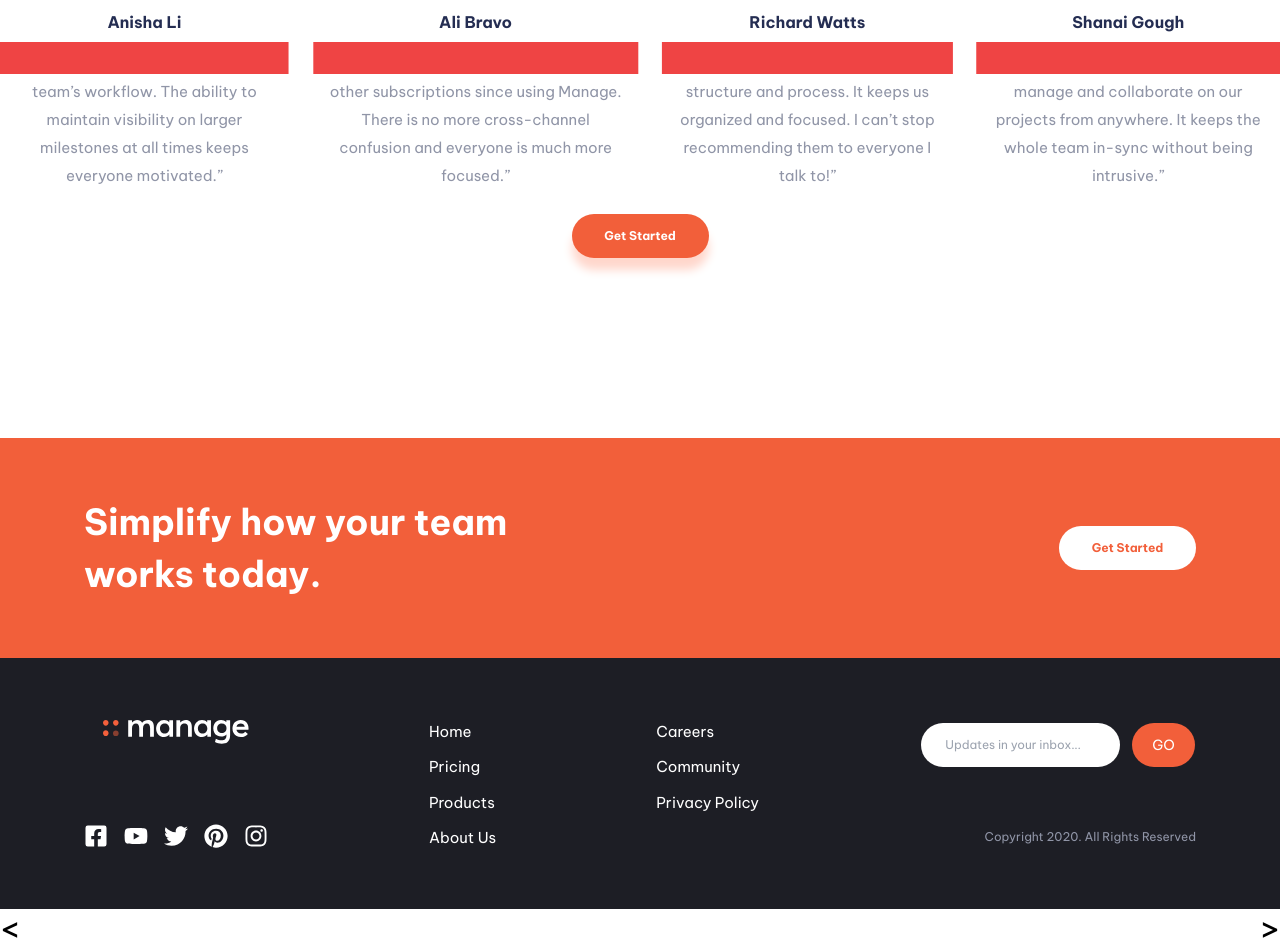
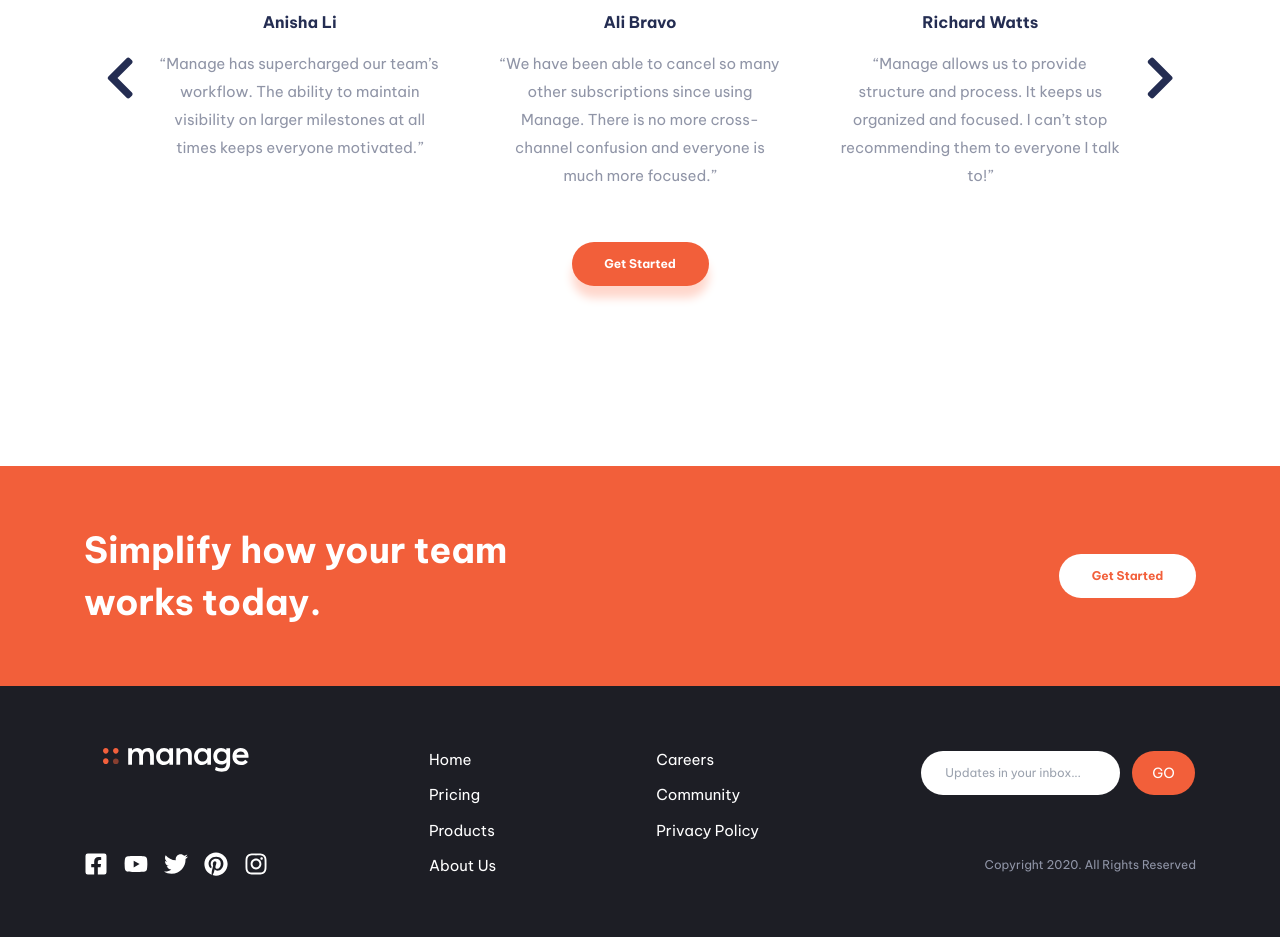
Before and after one commit to SLeo99/manage-landing-page, a React (Vite) app: page / in a window 1280 px wide. Shown: the part 1732-2684 px from the top of the page. Built offline with nearby package versions, Linux system fonts and the light colour scheme.

Commit message:
hero details

```diff
--- a/src/App.jsx
+++ b/src/App.jsx
@@ -13,80 +13,16 @@ function App() {
     setTheme(!theme)
     document.documentElement.classList.toggle('dark')
   }
-  const data = [
-    {
-      id: 0,
-      onScreen: true,
-      isFocus: false,
-      name: 'Anisha Li',
-      testimony: '“Manage has supercharged our team’s workflow. The ability to maintain visibility on larger milestones at all times keeps everyone motivated.”'
-    },
-    {
-      id: 1,
-      onScreen: true,
-      isFocus: true,
-      name: 'Ali Bravo',
-      testimony: '“We have been able to cancel so many other subscriptions since using Manage. There is no more cross-channel confusion and everyone is much more focused.”'
-    },
-    {
-      id: 2,
-      onScreen: true,
-      isFocus: false,
-      name:'Richard Watts',
-      testimony: '“Manage allows us to provide structure and process. It keeps us organized and focused. I can’t stop recommending them to everyone I talk to!”'
-    },
-    {
-      id: 3,
-      onScreen: false,
-      isFocus: false,
-      name: 'Shanai Gough',
-      testimony: '“Their software allows us to track, manage and collaborate on our projects from anywhere. It keeps the whole team in-sync without being intrusive.”'
-    }
-  ]
-  const initialElements = data.filter(item => item.onScreen === true)
-  const inQueueElements = data.filter(item => item.onScreen === false)
-
-  const [initialTestimonials, setInitialTestimonials] = useState(initialElements)
-  const [unusedElements, setUnusedElements] = useState(inQueueElements)
-  const [currentIndex, setCurrentIndex] = useState(0)
-
-  const nextElement = () => {
-    const toQueueElement = initialTestimonials.shift(item => { item })
-    const newOnScreenElement = unusedElements.shift(item => { item })
-    setInitialTestimonials(initialTestimonials.concat(newOnScreenElement))
-    setUnusedElements(unusedElements.concat(toQueueElement))
-    const isFirstElement = currentIndex === data.length - 1;
-    const newElement = isFirstElement ? 0 : currentIndex + 1
-    setCurrentIndex(newElement)
-  }
-
-  const prevElement = () => {
-    const toQueueElement = initialTestimonials.pop(item => { item })
-    const newOnScreenElement = unusedElements.pop(item => { item })
-    setInitialTestimonials([newOnScreenElement].concat(initialTestimonials))
-    setUnusedElements([toQueueElement].concat(unusedElements))
-    const isLastElement = currentIndex === 0;
-    const newElement = isLastElement ? data.length - 1 : currentIndex - 1
-    setCurrentIndex(newElement)
-  }
-
 
   return (
-    <div className="relative bg-white dark:bg-[#212121] duration-300">
+    <div className="relative bg-white dark:bg-[#212121] duration-300 overflow-x-hidden">
+      <div className="hidden lg:block absolute w-8/12 top-0 -right-64 h-[436px] rounded-l-full -rotate-45 bg-BrightRed/20 dark:bg-BrightRed/10 xl:max-w-[1112px]"></div>
       <Nav dark={theme} handleTheme={handleTheme}/>
       <Hero dark={theme}/>
       <Manage />
       <Testimonials />
       <Simplify />
       <Footer />
-      <div className="w-full flex justify-between">
-        <span className="text-4xl" onClick={
-          () => prevElement()
-        }>{`<`}</span>
-        <span className="text-4xl"
-        onClick={() => nextElement()}
-        >{`>`}</span>
-      </div>
     </div>
   )
 }
--- a/src/components/Hero.jsx
+++ b/src/components/Hero.jsx
@@ -5,7 +5,7 @@ import OrangeBtn from './OrangeBtn'
 
 export default function Hero({dark}) {
   return (
-    <main className='w-[87.5%] flex flex-col lg:flex-row-reverse mx-auto mt-[42px] lg:w-[77.25%] lg:mt-40 xl:max-w-[1112px]'>
+    <main className='relative w-[87.5%] flex flex-col lg:flex-row-reverse mx-auto mt-[42px] lg:w-[77.25%] lg:mt-40 xl:max-w-[1112px]'>
       <div className='lg:basis-1/2 lg:flex lg:items-center lg:justify-center'>
         <img src={!dark ? heroImg : heroImgDark} alt="Intro Image" className='mx-auto'/>
       </div>
--- a/src/components/TestimonialCarousel.jsx
+++ b/src/components/TestimonialCarousel.jsx
@@ -56,9 +56,6 @@ export default function TestimonialCarousel() {
     const newOnScreenElement = unusedElements.shift(item => { item })
     setInitialTestimonials(initialTestimonials.concat(newOnScreenElement))
     setUnusedElements(unusedElements.concat(toQueueElement))
-    const isFirstElement = currentIndex === data.length - 1;
-    const newElement = isFirstElement ? 0 : currentIndex + 1
-    setCurrentIndex(newElement)
   }
 
   const prevElement = () => {
@@ -66,6 +63,15 @@ export default function TestimonialCarousel() {
     const newOnScreenElement = unusedElements.pop(item => { item })
     setInitialTestimonials([newOnScreenElement].concat(initialTestimonials))
     setUnusedElements([toQueueElement].concat(unusedElements))
+  }
+
+  const nextElementMobile = () => {
+    const isFirstElement = currentIndex === data.length - 1;
+    const newElement = isFirstElement ? 0 : currentIndex + 1
+    setCurrentIndex(newElement)
+  }
+
+  const prevElementMobile = () => {
     const isLastElement = currentIndex === 0;
     const newElement = isLastElement ? data.length - 1 : currentIndex - 1
     setCurrentIndex(newElement)
@@ -73,11 +79,12 @@ export default function TestimonialCarousel() {
 
   return (
     <div className='flex flex-col items-center gap-[26px] xl:gap-6'>
+
       <div className='xl:hidden'>
         <article key={data[currentIndex].id} className={currentIndex === data[currentIndex].id ? 'relative flex flex-col h-[248px] max-w-[540px] xl:h-[224px] dark:bg-[#2b2b2b]' : 'hidden'}>
           <div className='absolute flex justify-between items-center top-1/2 left-1/2 w-full h-full -translate-x-1/2 -translate-y-1/2 xl:h-8 z-30'>
-            <span className='text-3xl h-full basis-1/2 flex items-center' onMouseDown={() => prevElement()}><span className='hidden xl:block'><FaChevronLeft /></span></span>
-            <span className='text-3xl h-full basis-1/2 flex items-center' onMouseDown={() => nextElement()}><span className='hidden xl:block'><FaChevronRight /></span></span>
+            <span className='text-3xl h-full basis-1/2 flex items-center' onMouseDown={() => prevElementMobile()}><span className='hidden xl:block'><FaChevronLeft /></span></span>
+            <span className='text-3xl h-full basis-1/2 flex items-center' onMouseDown={() => nextElementMobile()}><span className='hidden xl:block'><FaChevronRight /></span></span>
           </div>
           <div className='w-[72px] mx-auto -translate-y-9'>
             <img src={data[currentIndex].img} alt="" />
@@ -88,11 +95,11 @@ export default function TestimonialCarousel() {
           </div>
         </article>
       </div>
-      {/* xXDDDDDDDDDDDDD */}
-      <div className='hidden xl:flex xl:gap-6'>
-        {data.map((item) => (
-          <article key={item.id} className='relative flex flex-col h-[248px] max-w-[540px] xl:h-[224px] dark:bg-[#2b2b2b]'>
-            <div className='absolute top-1/2 left-1/2 w-full -translate-x-1/2 -translate-y-1/2 h-8 bg-red-500'></div>
+
+      <div className='hidden xl:flex xl:gap-3 relative md:w-[77.25%] xl:w-[77.25%] xl:max-w-[1112px]'>
+        <div className="relative xl:grid xl:grid-flow-col xl:auto-cols-fr xl:auto-rows-fr xl:gap-8">
+          {initialTestimonials.map((item) => (
+            <article key={item.id} className='flex flex-col pb-5 dark:bg-[#2b2b2b]'>
               <div className='w-[72px] mx-auto -translate-y-9'>
                 <img src={item.img} alt="" />
               </div>
@@ -102,14 +109,20 @@ export default function TestimonialCarousel() {
               </div>
             </article>
           ))}
+          <div className="absolute flex justify-between top-1/2 left-1/2 w-[110%] -translate-x-1/2 -translate-y-1/2 h-12">
+            <span className='text-5xl h-full flex items-center text-DarkBlue dark:text-white hover:text-BrightRed dark:hover:text-BrightRed duration-300 cursor-pointer' onClick={() => prevElement()}><span className='hidden xl:block'><FaChevronLeft /></span></span>
+            <span className='text-5xl h-full flex items-center text-DarkBlue dark:text-white hover:text-BrightRed dark:hover:text-BrightRed  duration-300 cursor-pointer' onClick={() => nextElement()}><span className='hidden xl:block'><FaChevronRight /></span></span>
           </div>
+        </div>
+      </div>
+
       <div className='flex justify-center gap-1 xl:hidden'>
         {data.map((item) => (
           <span key={item.id} className={item.id === currentIndex ? 'w-2 h-2 border border-BrightRed rounded-full bg-BrightRed' : 'w-2 h-2 border border-BrightRed rounded-full'}></span>
         ))}
       </div>
-      {/* OrangeBtn w margin-top */}
-      <a href="#" className='w-[137px] text-center py-[14px] bg-BrightRed rounded-full text-xs font-bold mt-[20px] text-white shadow-[0px_12px_10px_0px_rgba(255,215,204,1)] dark:shadow-[0px_12px_5px_0px_rgba(0,20,20,.2)] hover:opacity-75 duration-300'>Get Started</a>
+
+      <a href="#" className='w-[137px] text-center py-[14px] bg-BrightRed rounded-full text-xs font-bold mt-[8px] text-white shadow-[0px_12px_10px_0px_rgba(255,215,204,1)] dark:shadow-[0px_12px_5px_0px_rgba(0,20,20,.2)] hover:opacity-75 duration-300'>Get Started</a>
     </div>
   )
 }
```
Lines whose indentation alone changed are shown as unchanged.
